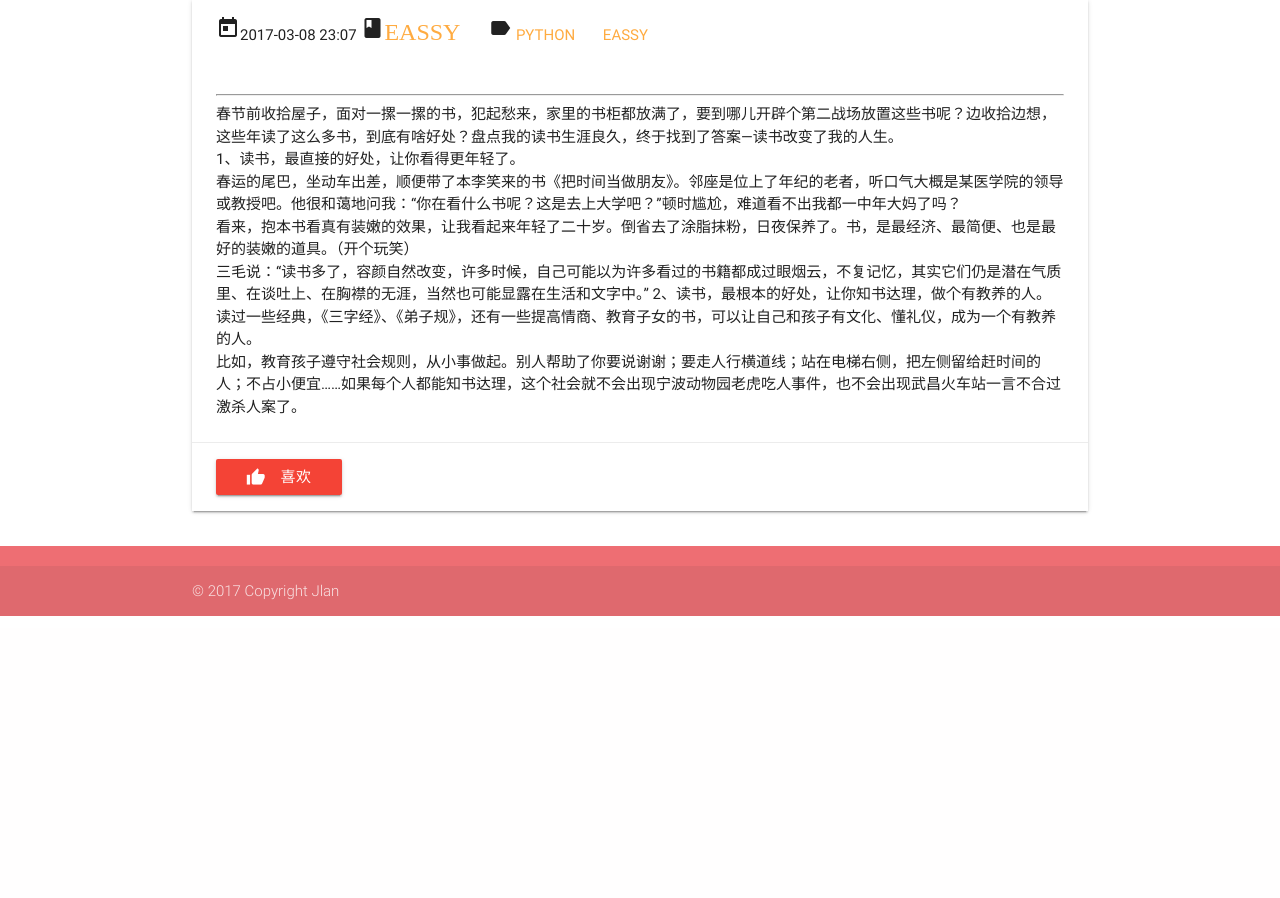
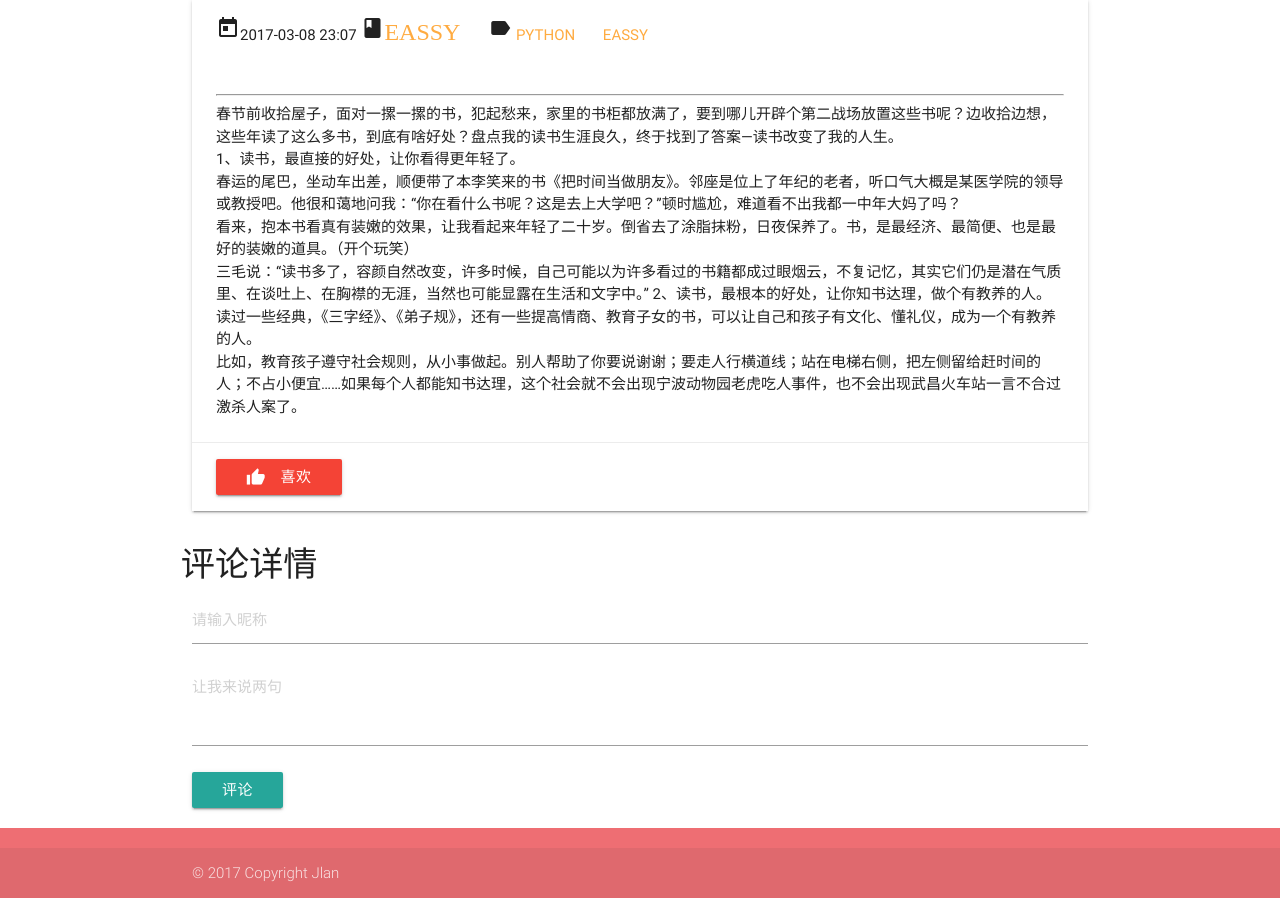
Before and after one commit to jllan/django-blog, a Django app: page /article/2 in a window 1280 px wide. Shown: the part 172-1070 px from the top of the page. Before the commit the page ends 788 px from the top, so only its background shows below. Run offline with Django 3.2, Linux system fonts and the light colour scheme; data comes from the database, SQL or seed files in the repository; both versions use the stored data as it was after the commit; some libraries are stand-ins or nearby versions.

Commit message:
增加对文章进行评论的功能

```diff
--- a/app/forms.py
+++ b/app/forms.py
@@ -8,12 +8,13 @@ class BlogCommentForm(forms.ModelForm):
         fields = ['user_name', 'body']
         widgets = {
             'user_name': forms.TextInput(attrs={
-                'class': 'form-control',
+                'class': 'validate',
                 'placeholder': '请输入昵称',
-                'aria-describedby': 'sizing-addon1',
+                'aria-describedby': 'sizing-addon1'
             }),
-            'body': forms.Textarea(attrs={'placeholder': '让我来说两句',
-                                          'class': 'form-control',
-                                          'rows': 4,
-                                          }),
+            'body': forms.Textarea(attrs={
+                'placeholder': '让我来说两句',
+                'class': 'validate materialize-textarea',
+                'rows': 2
+            }),
         }
--- a/app/templates/blog/comment.html
+++ b/app/templates/blog/comment.html
@@ -1,20 +1,31 @@
-<div class="col-sm-12" style ='background-color: #ccffcc;'>
-    <h4 class="'lead">评论详情</h4>
-    <form method="post" action="{% url 'app:comment' article.pk %}">
+<div class="row">
+    <h4>评论详情</h4>
+    <form class="col s12" method="post" action="{% url 'app:comment' article.pk %}">
         {% csrf_token %}
         {% for field in form %}
         {{ field }}
         {{ field.errors }}
         <br>
         {% endfor %}
-        <button type="submit">评论</button>
+        <button type="submit" class="btn waves-effect waves-light">评论</button>
     </form>
-    <hr>
+
     {% for comment in comment_list %}
-        <span class="'user-nickname">{{ comment.user_name }}</span>
-        <time class="time">{{ comment.created_time }}</time>
-        <div class="comment-content">{{ comment.body }}</div>
-        <div><a href="">回复</a></div>
-    <hr>
+        <div class="col s12 m12">
+          <div class="card">
+            <div class="card-action">
+                <i class="material-icons">account_circlew</i>{{ comment.user_name }}
+                <i class="material-icons">today</i>{{ comment.created_time|date:"Y-m-d H:i" }}
+            </div>
+
+            <div class="card-content">
+                <p>{{ comment.body }}</p>
+            </div>
+
+            <div class="card-action">
+                <a href="">回复</a>
+            </div>
+          </div>
+        </div>
     {% endfor %}
 </div>
--- a/app/templates/blog/detail.html
+++ b/app/templates/blog/detail.html
@@ -35,6 +35,8 @@
           </div>
     </div>
 
+    {% include 'blog/comment.html' %}
+
 </div>
 
 {% endblock content %}
--- a/app/templates/blog/index.html
+++ b/app/templates/blog/index.html
@@ -13,7 +13,7 @@
                     {% elif tag_name %}
                         标签: {{ tag_name }}
                     {% else %}
-                        我的文章
+                        文章列表
                     {% endif %}
                 </h1>
                 <ul>
```
Also changed, not shown: db.sqlite3, 1 other file.
